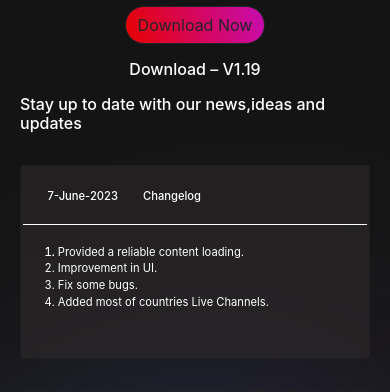
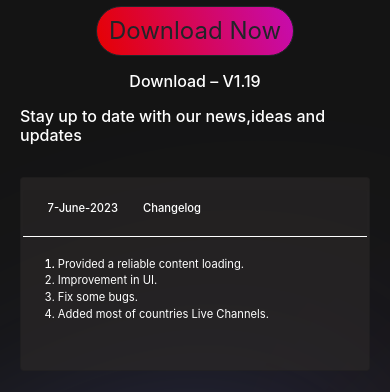
Before and after one commit to Gairolarishav/Streamflix, a Django app: page /Download in a window 390 px wide. Shown: the part 63-455 px from the top of the page. Run offline with Django 4.2, Linux system fonts and the light colour scheme; data comes from the database, SQL or seed files in the repository.

Commit message:
Update downloadpage.css

```diff
--- a/static/css/downloadpage.css
+++ b/static/css/downloadpage.css
@@ -10,7 +10,7 @@
 
 @media only screen and (max-width:768px) {
     .downloadpage{
-        font-size: 1rem !important;
+        font-size: 1.5rem !important;
     }
     .downloadpage-v{
         font-size: 1rem !important;
```
